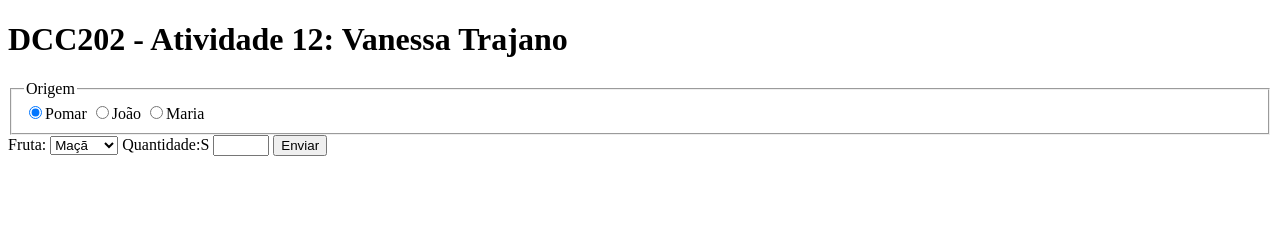
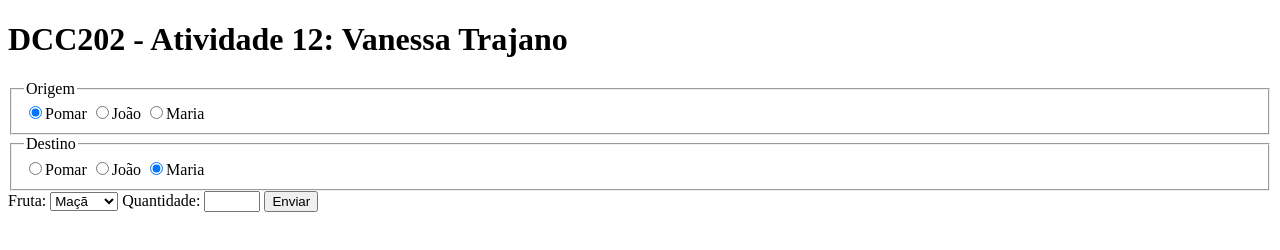
Before and after one commit to ufjf-dcc202/ufjf-dcc202-2023-3-a-atv12-VanessaTrajano, a website: page index.html in a window 1280 px wide. Drawn offline with Linux system fonts and the light colour scheme.

Commit message:
Cria o destino

```diff
--- a/index.html
+++ b/index.html
@@ -24,6 +24,20 @@
                     </label>
                 </fieldset>
 
+
+                <fieldset>
+                    <legend>Destino</legend>
+                    <label>
+                        <input type="radio" name="destino" value="pomar">Pomar
+                    </label>
+                    <label>
+                        <input type="radio" name="destino" value="joao">João
+                    </label>
+                    <label>
+                        <input type="radio" name="destino" value="maria" checked>Maria
+                    </label>
+                </fieldset>
+
                 <label> Fruta:
                     <select name="fruta">
                         <option value="maca">Maçã</option>
@@ -32,7 +46,7 @@
                         <option value="uva">Uva</option>
                     </select>
                 </label>
-                <label> Quantidade:S
+                <label> Quantidade:
                     <input type="number" name="quantidade" min="0" max="12" step="1">
                 </label>
                 <button type="submit">Enviar</button>
```
